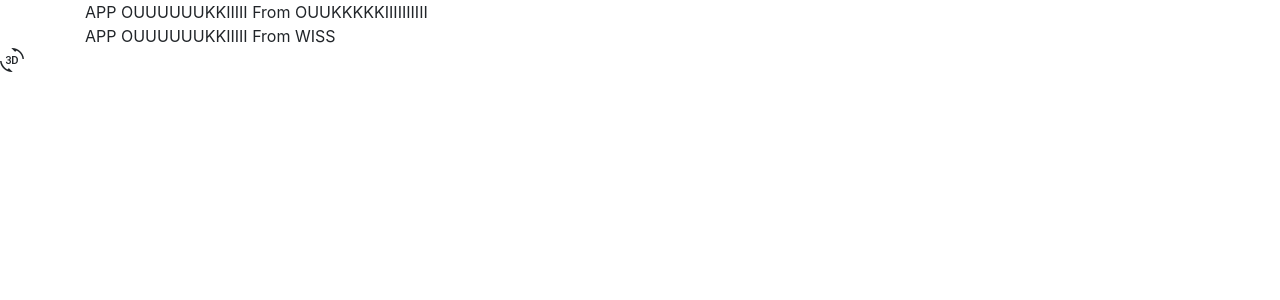
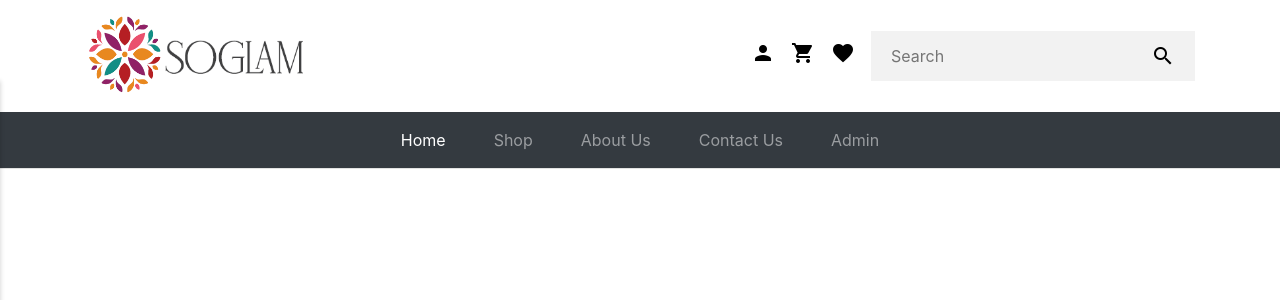
Before and after one commit to Wiss7/SoGlam, an Angular app: page / in a window 1280 px wide. Shown: the top 300 px of the page. Built offline with nearby package versions, Linux system fonts and the light colour scheme.

Commit message:
creating header

```diff
--- a/src/app/app.component.html
+++ b/src/app/app.component.html
@@ -1,8 +1 @@
-<div class="container">
-  <div class="row">
-    <div class="col-12">APP OUUUUUUKKIIIII From OUUKKKKKIIIIIIIIII</div>
-    <div class="col-12">APP OUUUUUUKKIIIII From WISS</div>
-  </div>
-</div>
-
-<span class="material-icons"> 3d_rotation </span>
+<app-header></app-header>
--- a/src/app/app.component.ts
+++ b/src/app/app.component.ts
@@ -3,8 +3,8 @@ import { Component } from '@angular/core';
 @Component({
   selector: 'app-root',
   templateUrl: './app.component.html',
-  styleUrls: ['./app.component.css']
+  styleUrls: ['./app.component.css'],
 })
 export class AppComponent {
-  title = 'soGlam';
+  title = 'So Glam';
 }
--- a/src/app/app.module.ts
+++ b/src/app/app.module.ts
@@ -4,8 +4,9 @@ import { BrowserModule } from '@angular/platform-browser';
 import { AppRoutingModule } from './app-routing.module';
 import { AppComponent } from './app.component';
 import { FormsModule } from '@angular/forms';
+import { HeaderComponent } from './header/header.component';
 @NgModule({
-  declarations: [AppComponent],
+  declarations: [AppComponent, HeaderComponent],
   imports: [BrowserModule, AppRoutingModule, FormsModule],
   providers: [],
   bootstrap: [AppComponent],
--- /dev/null
+++ b/src/app/header/header.component.css
@@ -0,0 +1,195 @@
+.btn {
+  box-shadow: none !important;
+}
+.material-icons {
+  color: #000;
+}
+.material-icons:hover {
+  color: #666666;
+  cursor: pointer;
+}
+.header-icons span {
+  padding: 0 16px 0 0px;
+}
+.search-box {
+  background-color: #f2f2f2;
+}
+.mobile-search-box {
+  background-color: #fff;
+  position: absolute;
+  width: 100%;
+  top: 0;
+  left: -100%;
+  background: white;
+  transition: 0.3s ease-in-out;
+}
+.mobile-search-box.active {
+  left: 0;
+}
+.mobile-search-form {
+  width: calc(100% - 61px);
+  display: inline-block;
+}
+.btn-transparent {
+  background: transparent;
+  border: none;
+  height: 80px;
+  padding-left: 15px;
+}
+.search-box input {
+  background-color: transparent;
+  border: 0;
+  outline: 0;
+  height: 50px;
+  width: calc(100% - 50px);
+  padding: 0 20px;
+}
+
+.search-box button {
+  background-color: transparent;
+  border: 0;
+  outline: 0;
+  height: 50px;
+}
+.search-icon-btn span {
+  vertical-align: top;
+}
+
+.form-control {
+  height: calc(2.5rem + 2px);
+  padding: 0.5rem 1.5rem;
+  font-size: 1rem;
+  line-height: 1.5;
+  border-radius: 0.3rem;
+}
+
+.btn {
+  font-size: 1rem;
+  padding: 0.5rem 0.75rem;
+  font-size: 1rem;
+  line-height: 1.5;
+  border-radius: 0.25rem;
+}
+
+/* Small devices (landscape phones, 576px and up) */
+@media (min-width: 576px) {
+}
+
+/* Medium devices (tablets, 768px and up) */
+@media (min-width: 768px) {
+}
+
+/* Large devices (desktops, 992px and up) */
+@media (min-width: 992px) {
+}
+
+/* Extra large devices (large desktops, 1200px and up) */
+@media (min-width: 1200px) {
+}
+
+.sub-menu.navbar-light .navbar-nav .active > .nav-link,
+.sub-menu.navbar-light .navbar-nav .nav-link.active,
+.sub-menu.navbar-light .navbar-nav .nav-link.show,
+.sub-menu.navbar-light .navbar-nav .show > .nav-link {
+  border-bottom: 3px solid #000;
+  color: #000;
+}
+
+.navbar {
+  padding: 1rem;
+}
+
+.main-menu {
+  position: relative;
+  z-index: 3;
+}
+
+.sub-menu {
+  position: relative;
+  z-index: 2;
+  padding: 0 1rem;
+  border-bottom: 1px solid #e2e2e2;
+}
+
+/* Medium devices (tablets, 768px and up) */
+@media (min-width: 768px) {
+  .sub-menu {
+    padding: 0 1rem;
+  }
+
+  .sub-menu.navbar-expand-md .navbar-nav .nav-link {
+    padding: 1rem 1.5rem;
+  }
+}
+
+.navbar.bg-light {
+  background: #fff !important;
+  box-shadow: 0px 2px 15px 0px rgba(0, 0, 0, 0.1);
+}
+
+#sidebar {
+  background: #fff;
+  height: calc(100vh - 81px);
+  top: 81px;
+  left: -100%;
+  bottom: 0;
+  overflow: auto;
+  position: fixed;
+  transition: 0.5s ease-in-out;
+  width: 100%;
+  z-index: 5001;
+  box-shadow: 0px 0px 5px rgba(0, 0, 0, 0.2);
+}
+
+#sidebar.active {
+  left: 0;
+}
+
+#sidebar ul.components {
+  border-bottom: 1px solid #e4e4e4;
+}
+
+#sidebar ul li a {
+  padding: 20px 16px;
+  font-size: 1.1em;
+  display: block;
+  color: #000;
+}
+
+#sidebar ul li a:hover {
+  color: #666;
+  background: #fff;
+}
+
+#sidebar ul li.active > a {
+  color: #fff;
+  background: #666;
+}
+
+#sidebar ul li.active > a span {
+  color: #fff;
+}
+
+#sidebar ul li > a span {
+  vertical-align: bottom;
+  padding-right: 8px;
+}
+ul.social-icons {
+  list-style-type: none;
+  padding-left: 0;
+  margin-bottom: 0;
+}
+
+.utility-nav {
+  background: #e4e4e4;
+  padding: 0.5rem 1rem;
+}
+
+.search-bar {
+  position: relative;
+  z-index: 2;
+  box-shadow: 0px 2px 15px 0px rgba(0, 0, 0, 0.1);
+}
+.btn-link {
+  color: #000;
+}
--- /dev/null
+++ b/src/app/header/header.component.html
@@ -0,0 +1,132 @@
+<nav
+  class="navbar navbar-expand-md navbar-light main-menu"
+  style="box-shadow: none"
+>
+  <div class="container-md">
+    <button
+      type="button"
+      id="sidebarCollapse"
+      class="btn btn-link d-block d-md-none"
+      (click)="ToggleMobileMenu()"
+    >
+      <span class="material-icons"> menu </span>
+    </button>
+
+    <a class="navbar-brand" href="#" class="d-none d-md-block mr-auto">
+      <img
+        src="../../assets/images/SoGlamLogo.png"
+        alt="So Glam"
+        width="80px"
+        height="80px"
+      />
+      <img
+        src="../../assets/images/SoGlamSlogan.png"
+        alt="So Glam"
+        height="37px"
+        width="138px"
+      />
+    </a>
+    <a class="navbar-brand" href="#" class="d-block d-md-none mr-auto">
+      <img
+        src="../../assets/images/SoGlamLogo.png"
+        alt="So Glam"
+        width="40px"
+        height="40px"
+      />
+      <img
+        src="../../assets/images/SoGlamSlogan.png"
+        alt="So Glam"
+        height="24px"
+        width="80px"
+      />
+    </a>
+    <div class="header-icons">
+      <a> <span class="material-icons md-48"> person </span> </a>
+      <a> <span class="material-icons"> shopping_cart </span> </a>
+      <a>
+        <span class="material-icons"> favorite </span>
+      </a>
+      <div class="d-inline d-md-none">
+        <a (click)="ToggleSearchBar()">
+          <span class="material-icons"> search </span>
+        </a>
+        <div class="mobile-search-box" #searchBox>
+          <button class="prev-btn btn-transparent" (click)="ToggleSearchBar()">
+            <span class="material-icons">keyboard_backspace</span>
+          </button>
+          <form class="mobile-search-form">
+            <input
+              type="text"
+              value=""
+              name="search"
+              placeholder="Search"
+              style="width: calc(100% - 61px); height: 80px; border: none"
+            />
+            <button class="btn-transparent">
+              <span class="material-icons"> search </span>
+            </button>
+          </form>
+        </div>
+      </div>
+    </div>
+    <form class="search-box d-md-inline d-none">
+      <input type="text" value="" name="search" placeholder="Search" />
+      <button class="search-icon-btn">
+        <span class="material-icons"> search </span>
+      </button>
+    </form>
+  </div>
+</nav>
+
+<nav class="navbar navbar-expand-md navbar-dark bg-dark sub-menu">
+  <div class="container">
+    <div class="collapse navbar-collapse" id="navbar">
+      <ul class="navbar-nav mx-auto">
+        <li class="nav-item active">
+          <a class="nav-link" href="#">Home</a>
+        </li>
+        <li class="nav-item">
+          <a class="nav-link" href="#">Shop</a>
+        </li>
+        <li class="nav-item">
+          <a class="nav-link" href="#">About Us</a>
+        </li>
+        <li class="nav-item">
+          <a class="nav-link" href="#">Contact Us</a>
+        </li>
+        <li class="nav-item">
+          <a class="nav-link" href="#">Admin</a>
+        </li>
+      </ul>
+    </div>
+  </div>
+</nav>
+
+<!-- Sidebar -->
+<nav id="sidebar" #sideBar>
+  <ul class="list-unstyled components links">
+    <li class="active">
+      <a href="#"><span class="material-icons">home</span> Home</a>
+    </li>
+    <li>
+      <a href="#"><span class="material-icons">shopping_basket</span> Shop</a>
+    </li>
+    <li>
+      <a href="#"><span class="material-icons"> person </span>Account</a>
+    </li>
+    <li>
+      <a href="#"><span class="material-icons">shopping_cart</span> Cart</a>
+    </li>
+    <li>
+      <a href="#"> <span class="material-icons"> favorite </span> Wishlist</a>
+    </li>
+    <li>
+      <a href="#"> <span class="material-icons"> info </span> About Us</a>
+    </li>
+    <li>
+      <a href="#"
+        ><span class="material-icons"> contact_mail </span> Contact Us</a
+      >
+    </li>
+  </ul>
+</nav>
--- /dev/null
+++ b/src/app/header/header.component.ts
@@ -0,0 +1,33 @@
+import { Component, ElementRef, OnInit, ViewChild } from '@angular/core';
+
+@Component({
+  selector: 'app-header',
+  templateUrl: './header.component.html',
+  styleUrls: ['./header.component.css'],
+})
+export class HeaderComponent {
+  @ViewChild('sideBar') sideBar: ElementRef;
+  @ViewChild('searchBox') searchBox: ElementRef;
+  className: String = '';
+  constructor() {}
+
+  ToggleMobileMenu() {
+    this.className = this.sideBar.nativeElement.className;
+    if (this.sideBar.nativeElement.className.indexOf('active') >= 0)
+      this.sideBar.nativeElement.className = this.className.replace(
+        'active',
+        ''
+      );
+    else this.sideBar.nativeElement.className = this.className + ' active';
+  }
+
+  ToggleSearchBar() {
+    this.className = this.searchBox.nativeElement.className;
+    if (this.searchBox.nativeElement.className.indexOf('active') >= 0)
+      this.searchBox.nativeElement.className = this.className.replace(
+        'active',
+        ''
+      );
+    else this.searchBox.nativeElement.className = this.className + ' active';
+  }
+}
--- a/tsconfig.json
+++ b/tsconfig.json
@@ -6,6 +6,7 @@
     "outDir": "./dist/out-tsc",
     "forceConsistentCasingInFileNames": true,
     "strict": true,
+    "strictPropertyInitialization": false,
     "noImplicitReturns": true,
     "noFallthroughCasesInSwitch": true,
     "sourceMap": true,
@@ -16,10 +17,7 @@
     "importHelpers": true,
     "target": "es2015",
     "module": "es2020",
-    "lib": [
-      "es2018",
-      "dom"
-    ]
+    "lib": ["es2018", "dom"]
   },
   "angularCompilerOptions": {
     "enableI18nLegacyMessageIdFormat": false,
```
Also changed, not shown: src/assets/images/SoGlamLogo.png (added), src/assets/images/SoGlamSlogan.png (added).
